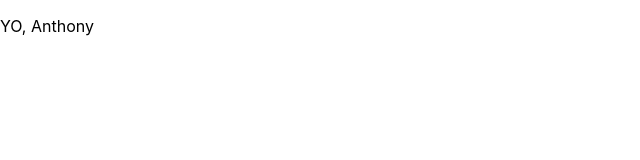
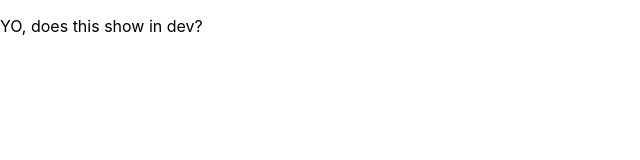
Before and after one commit to SamRoehrich/actions-playground, a Next.js app: page /home in a window 1280 px wide. Shown: the top 160 px of the page, without its empty margins (0-640 px from the left). Built offline with nearby package versions, Linux system fonts and the light colour scheme.

Commit message:
testing merge conflict

```diff
--- a/pages/home.js
+++ b/pages/home.js
@@ -3,7 +3,7 @@ import React from 'react'
 export default function Home() {
 	return (
 		<div>
-			<p>YO, Anthony</p>
+			<p>YO, does this show in dev?</p>
 		</div>
 	)
 }
```
